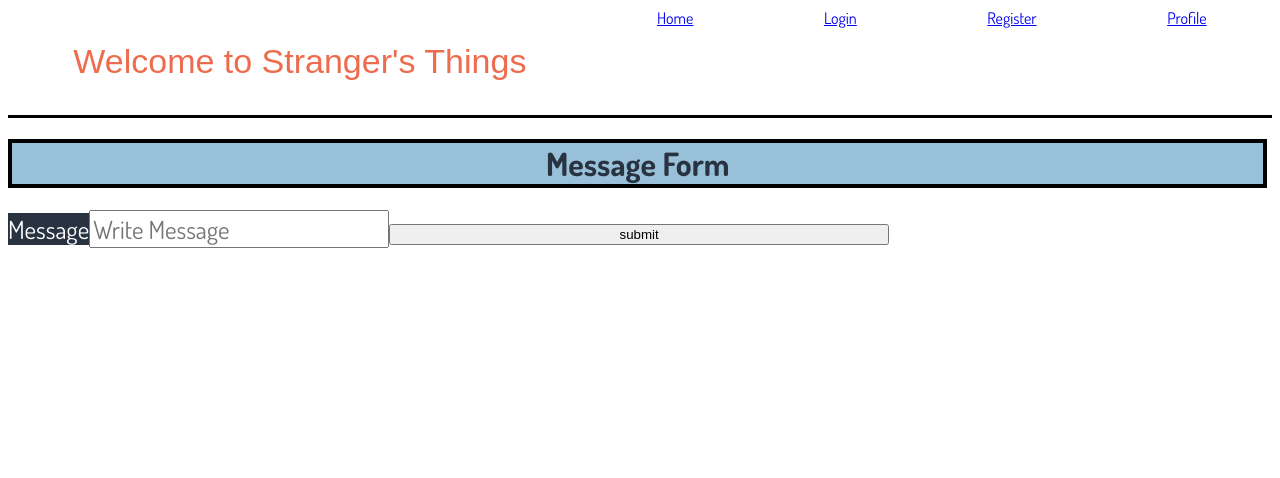
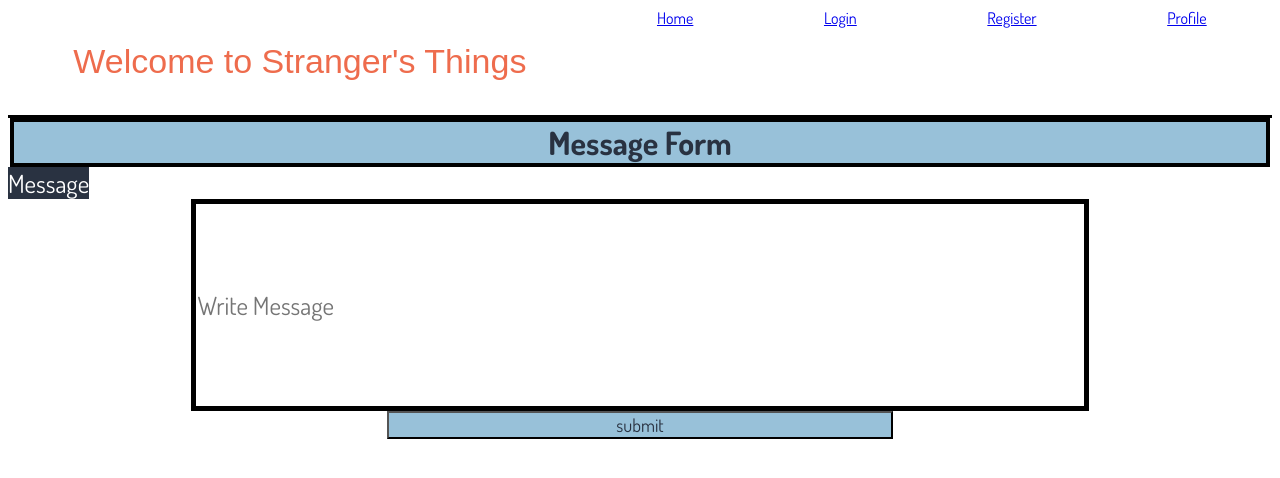
Before and after one commit to RJ-Gonzalez/StrangersThingsProject, a React app: page /MessageForm in a window 1280 px wide. Built offline with nearby package versions, Linux system fonts and the light colour scheme.

Commit message:
working on message form

```diff
--- a/src/api/index.js
+++ b/src/api/index.js
@@ -180,7 +180,8 @@
 }
 
 export async function sendMessage (token, postid, content){
-  const response = await fetch(`${BASE_URL}${cohortName}/posts/${postid}`,{
+  console.log(token, "this is token ln183");
+  const response = await fetch(`${BASE_URL}${cohortName}/posts/${postid}/messages`,{
     method: "POST",
     headers: {
       'Content-Type': 'application/json',
--- a/src/components/App.css
+++ b/src/components/App.css
@@ -159,3 +159,25 @@
     background-color:#293241;
     align-items:center;
 }
+#messageInput{
+    width: 70%;
+    height: 200px;
+    border: 5px solid black;
+    display:flex;
+    justify-content:center;
+    margin: auto;
+}
+#messageSubmit{
+    width: 40%;
+    font-family: 'Dosis',sans-serif;
+    font-size:18px;
+    color:#293241;
+    background-color:#98c1d9;
+    display:flex;
+    justify-content:center;
+    margin-left:30%;
+}
+
+#titleMessage{
+    margin: auto;
+}
--- a/src/components/MessageForm.js
+++ b/src/components/MessageForm.js
@@ -1,27 +1,36 @@
 import React, { useEffect, useState } from "react";
 import { Route, Link, Routes, useNavigate } from "react-router-dom";
-import { deletePosts, getPosts, sendMessage } from "../api";
-import newPost from "./NewPost";
+import {sendMessage, getPosts } from "../api";
 
-export default function MessageForm(token){
+export default function MessageForm(){
     const [messageContent, setMessageContent] =useState("")
     const navigate = useNavigate ()
+    const authToken = localStorage.getItem("token") ? true : false
    async function handleMessage(event){
         event.preventDefault()
-        token = localStorage.getItem("token")
-        const response = await sendMessage(token, postid, content)
+        // token = localStorage.getItem("token")
+        // const response = await sendMessage(token, postid, content)
+        // const newMessage = response.data.message.content
+        // setMessageContent (newMessage)
+        // console.log(newMessage, "this is newMessage ln 15");
+        try{
+            await sendMessage(token,postid,content)
+        }catch (error){
+            throw error
+        }
 
     }
 
+    return (
 
-    return (<form onSubmit ={handleMessage}>
-        <h1>Message Form</h1>
+    <form onSubmit={handleMessage}>
+        <h1 id= "titleMessage">Message Form</h1>
         <label>Message</label>
-        <input
+        <input id="messageInput"
             type = "text"
             placeholder = "Write Message">
         </input>
-        <button>submit</button>
+        <button id="messageSubmit">submit</button>
         </form>
         )
 }
```
